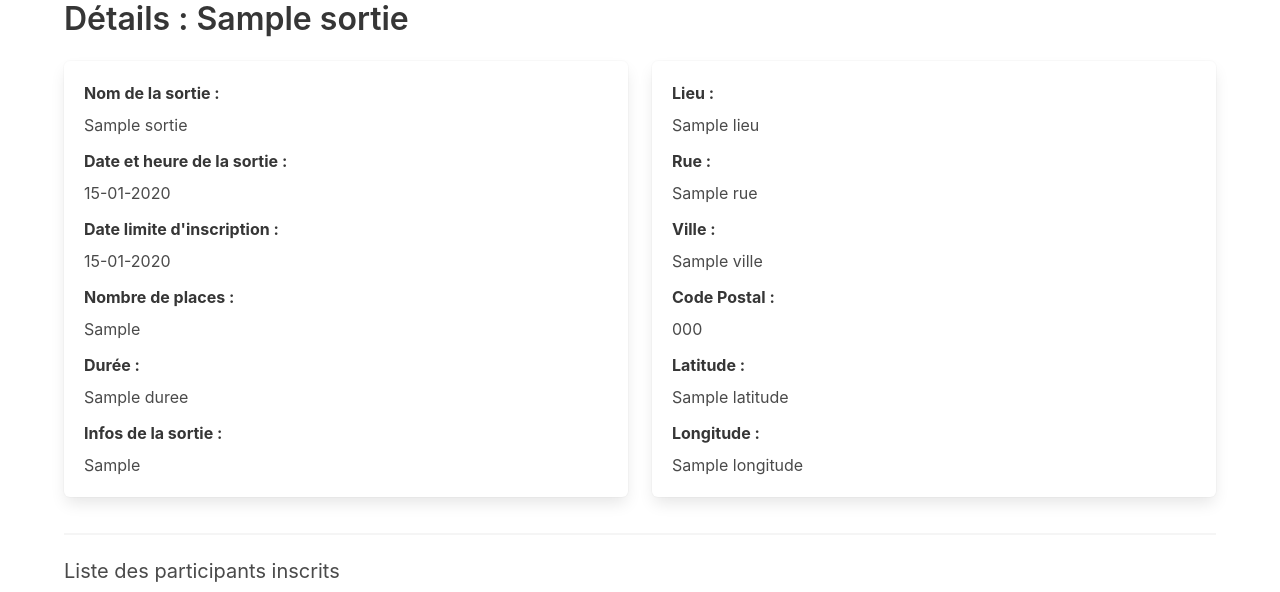
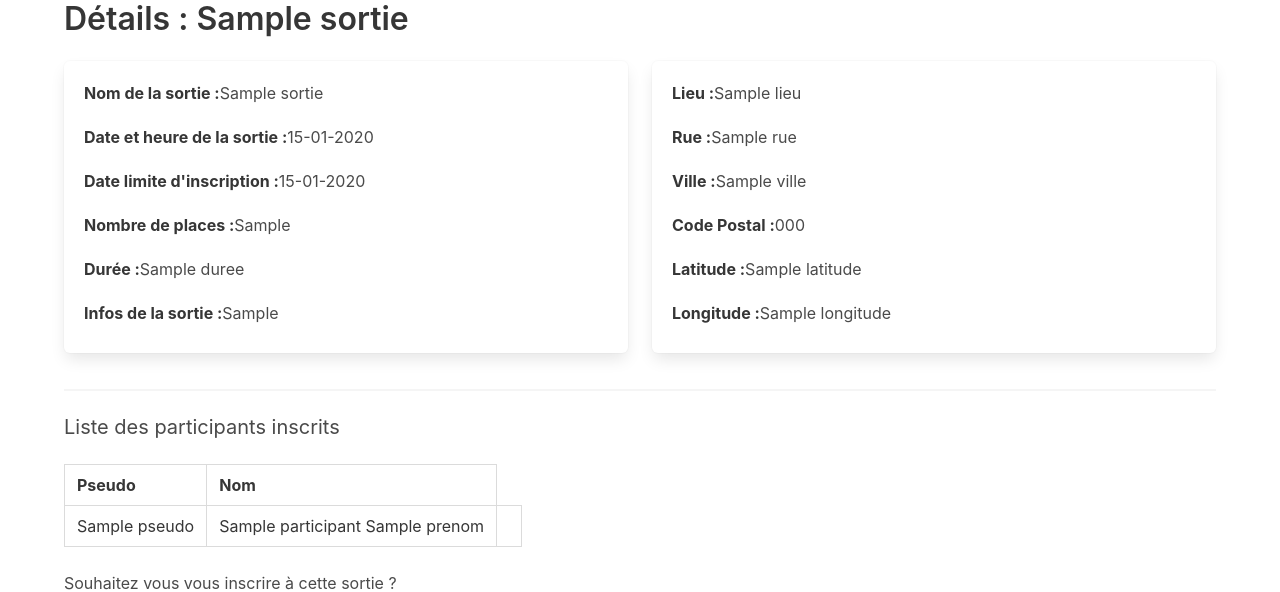
Before and after one commit to Tsekko/VENI, a Symfony app: template templates/sortie/details.html.twig in a window 1280 px wide. Shown: the part 61-653 px from the top of the page. Run offline with Twig, Linux system fonts and the light colour scheme; the template is opened without the code that fills it: most values are stand-ins (such as "Sample title", 1, 10 or a date in 2020); some libraries are stand-ins or nearby versions.

Commit message:
fixe erreur annuler, aligner l'affichage des détails d'une sortie

```diff
--- a/src/Entity/Sortie.php
+++ b/src/Entity/Sortie.php
@@ -211,6 +211,9 @@ class Sortie
     {
         $this->motifAnnulation = $motifAnnulation;
 
+        return $this;
+    }
+
     public function isArchive(): ?bool
     {
         return $this->archive;
--- a/templates/sortie/details.html.twig
+++ b/templates/sortie/details.html.twig
@@ -9,38 +9,38 @@
             <div class="columns is-mobile">
                 <div class="column">
                     <div class="box">
-                        <div class="field">
-                            <div class="label">Nom de la sortie :</div>
+                        <div class="field is-flex">
+                            <div class="label">Nom de la sortie : </div>
                             <p >
                                 {{ sortie.nom }}
                             </p>
                         </div>
-                        <div class="field">
-                            <div class="label">Date et heure de la sortie :</div>
+                        <div class="field is-flex">
+                            <div class="label">Date et heure de la sortie : </div>
                             <p >
                                 {{ sortie.dateHeureDebut | date('d-m-Y') }}
                             </p>
                         </div>
-                        <div class="field">
-                            <div class="label">Date limite d'inscription :</div>
+                        <div class="field is-flex">
+                            <div class="label">Date limite d'inscription : </div>
                             <p >
                                 {{ sortie.dateLimiteInscription | date('d-m-Y') }}
                             </p>
                         </div>
-                        <div class="field">
-                            <div class="label">Nombre de places :</div>
+                        <div class="field is-flex">
+                            <div class="label">Nombre de places : </div>
                             <p >
                                 {{ sortie.nbInscriptionsMax }}
                             </p>
                         </div>
-                        <div class="field">
-                            <div class="label">Durée :</div>
+                        <div class="field is-flex">
+                            <div class="label">Durée : </div>
                             <p >
                                 {{ sortie.duree }}
                             </p>
                         </div>
-                        <div class="field">
-                            <div class="label">Infos de la sortie :</div>
+                        <div class="field is-flex">
+                            <div class="label">Infos de la sortie : </div>
                             <p >
                                 {{ sortie.infosSortie}}
                             </p>
@@ -49,39 +49,39 @@
             </div>
                     <div class="column">
                         <form class="box">
-                            <div class="field">
-                                <div class="label">Lieu :</div>
+                            <div class="field is-flex">
+                                <div class="label">Lieu : </div>
                                 <p >
                                     {{ sortie.lieu.nom }}
                                 </p>
                             </div>
 
-                            <div class="field">
-                                <div class="label">Rue :</div>
+                            <div class="field is-flex">
+                                <div class="label">Rue : </div>
                                 <p >
                                     {{ sortie.lieu.rue }}
                                 </p>
                             </div>
-                            <div class="field">
-                                <div class="label">Ville :</div>
+                            <div class="field is-flex">
+                                <div class="label">Ville : </div>
                                 <p >
                                     {{ sortie.lieu.ville.nom }}
                                 </p>
                             </div>
-                            <div class="field">
-                                <div class="label">Code Postal :</div>
+                            <div class="field is-flex">
+                                <div class="label">Code Postal : </div>
                                 <p >
                                     {{ sortie.lieu.ville.codePostal }}
                                 </p>
                             </div>
-                            <div class="field">
-                                <div class="label">Latitude :</div>
+                            <div class="field is-flex">
+                                <div class="label">Latitude : </div>
                                 <p >
                                     {{ sortie.lieu.latitude }}
                                 </p>
                             </div>
-                            <div class="field">
-                                <div class="label">Longitude :</div>
+                            <div class="field is-flex">
+                                <div class="label">Longitude : </div>
                                 <p >
                                     {{ sortie.lieu.longitude }}
                                 </p>
@@ -118,8 +118,9 @@
     </table>
 
     <h3>Souhaitez vous vous inscrire à cette sortie ?</h3>
-
+    {% if user == sortie.organisateur %}
     <a href="{{ path('app_home') }}" class="btn">Annuler</a><br>
+    {% endif %}
 
     {% set continue = false %}
     {% for participant in sortie.participants %}
```
